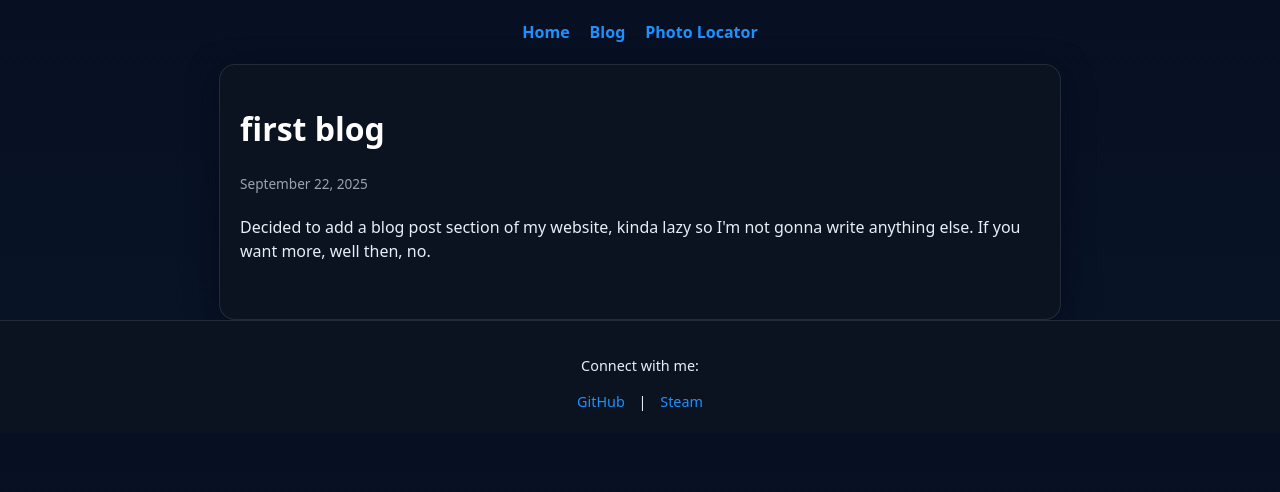
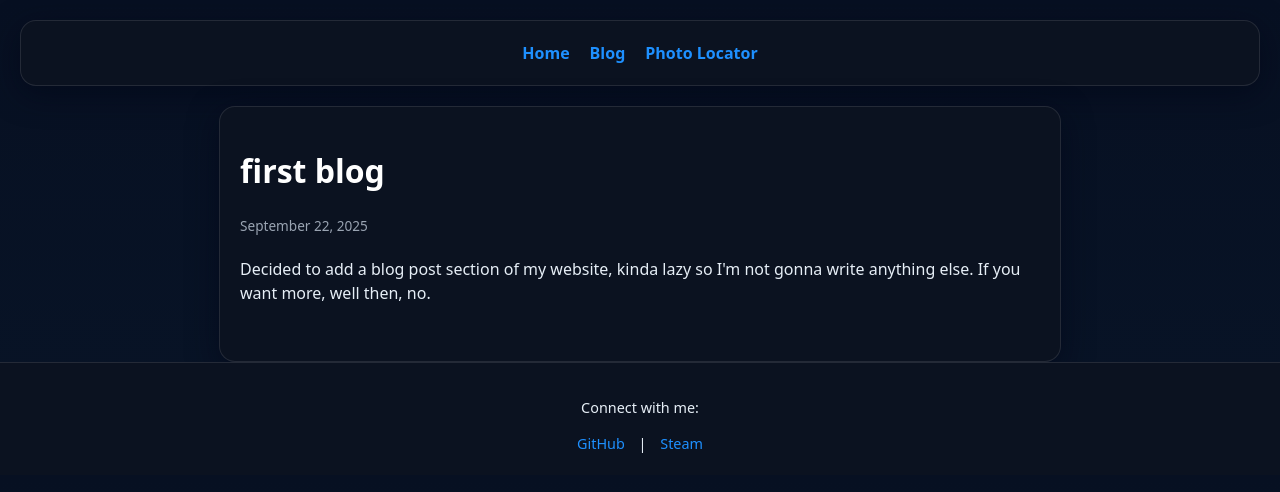
Before and after one commit to DarkCookieSF/darkcookiesf.github.io, a plain HTML site: page blogposts/posts/blog-9-22-25.html in a window 1280 px wide. Drawn offline with Linux system fonts and the light colour scheme.

Commit message:
Update blog-9-22-25.html

```diff
--- a/blogposts/posts/blog-9-22-25.html
+++ b/blogposts/posts/blog-9-22-25.html
@@ -69,6 +69,17 @@
     footer a:hover {
       text-decoration: underline;
     }
+    nav {
+            display: flex;
+            justify-content: center;
+            gap: 20px;
+            padding: 20px;
+            background: var(--card);
+            border: 1px solid var(--border);
+            border-radius: 16px;
+            box-shadow: 0 8px 30px rgba(2,6,23,0.6);
+            margin: 20px;
+        }
   </style>
 </head>
 <body>
```
